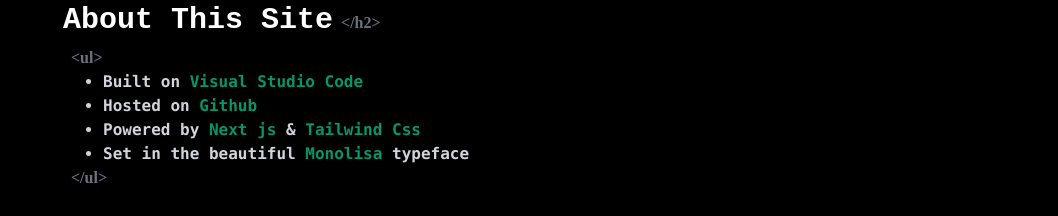
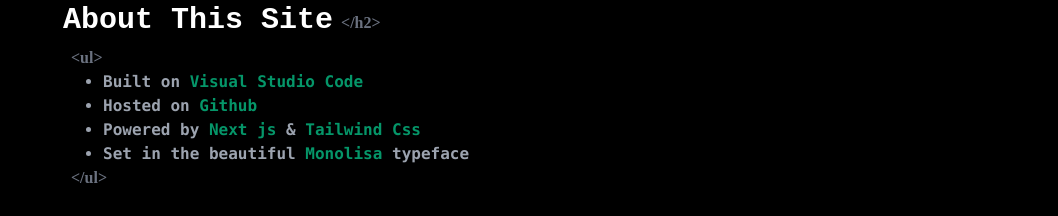
Before and after one commit to goutham-shankar/shankarg-Portfolio-website-, a Next.js app: page /About in a window 1280 px wide. Shown: the part 1908-2124 px from the top of the page, without its empty margins (49-1107 px from the left). Built offline with nearby package versions, Linux system fonts and the light colour scheme; a web font is replaced by a local one.

Commit message:
added links

```diff
--- a/pages/About.js
+++ b/pages/About.js
@@ -198,16 +198,16 @@
             <ul className='mt-2 list-disc '>
 
                 <p className='box-content ml-2 space-x-10 font-semibold text-gray-500 bg-transparent h-auhref sm:mr-20 font-Rampart'>{"<ul>"}</p>
-                <li className='ml-10 font-mono font-semibold text-gray-300'>
+                <li className='ml-10 font-mono font-semibold text-gray-400'>
                     Built on <a href='https://code.visualstudio.com/'><span className=' text-emerald-600'>  Visual Studio Code </span></a>
                 </li>
-                <li className='ml-10 font-mono font-semibold text-gray-300'>
+                <li className='ml-10 font-mono font-semibold text-gray-400'>
                     Hosted on<a href='https://github.com/'><span className=' text-emerald-600'> Github</span></a>
                 </li>
-                <li className='ml-10 font-mono font-semibold text-gray-300'>
+                <li className='ml-10 font-mono font-semibold text-gray-400'>
                     Powered by <a href='https://nextjs.org/'><span className=' text-emerald-600'>Next js</span></a> & <a href='https://tailwindcss.com/'><span className=' text-emerald-600'>Tailwind Css</span></a>
                 </li>
-                <li className='ml-10 font-mono font-semibold text-gray-300'>
+                <li className='ml-10 font-mono font-semibold text-gray-400'>
                     Set in the beautiful <a href='https://www.monolisa.dev/'><span className=' text-emerald-600'>Monolisa</span></a> typeface
                 </li>
                 <p className='box-content ml-2 space-x-10 font-semibold text-gray-500 bg-transparent h-auhref sm:mr-20 font-Rampart'>{"</ul>"}</p>
```
